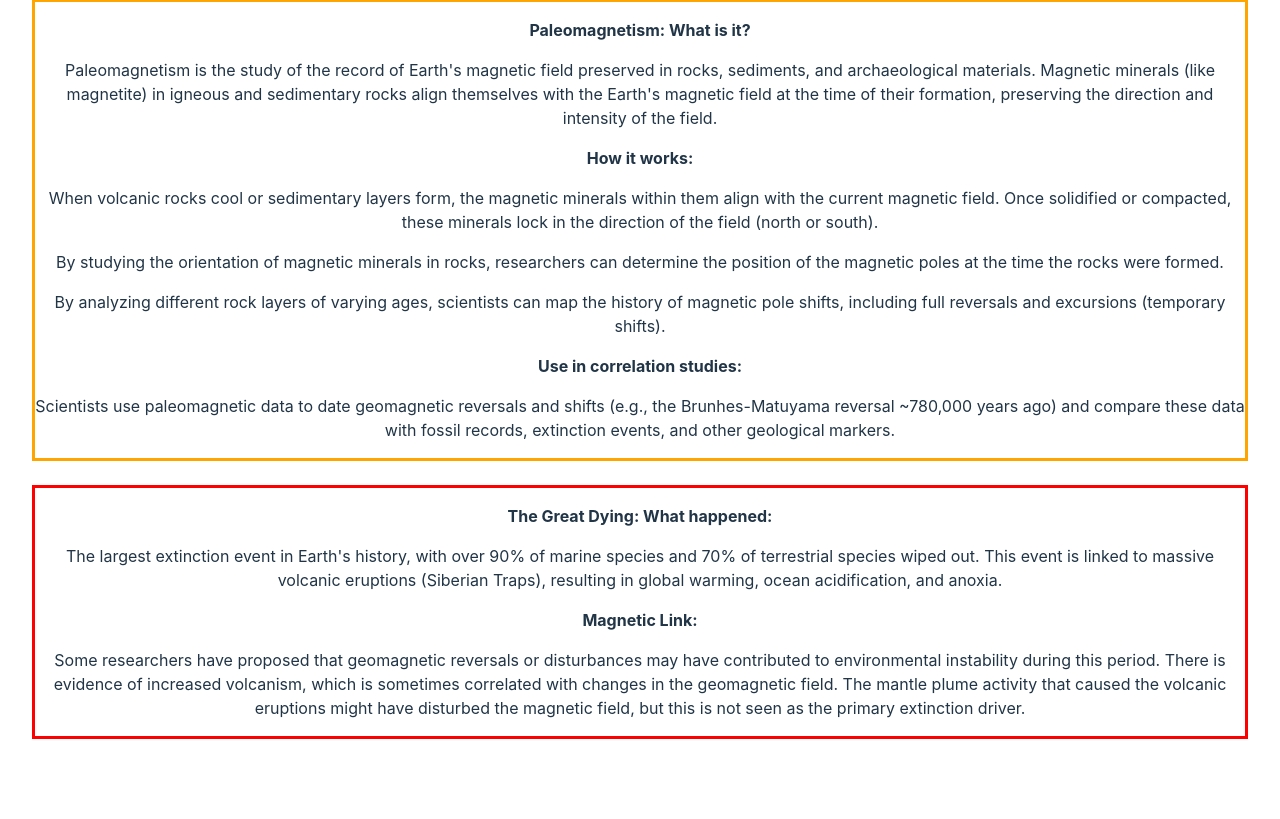
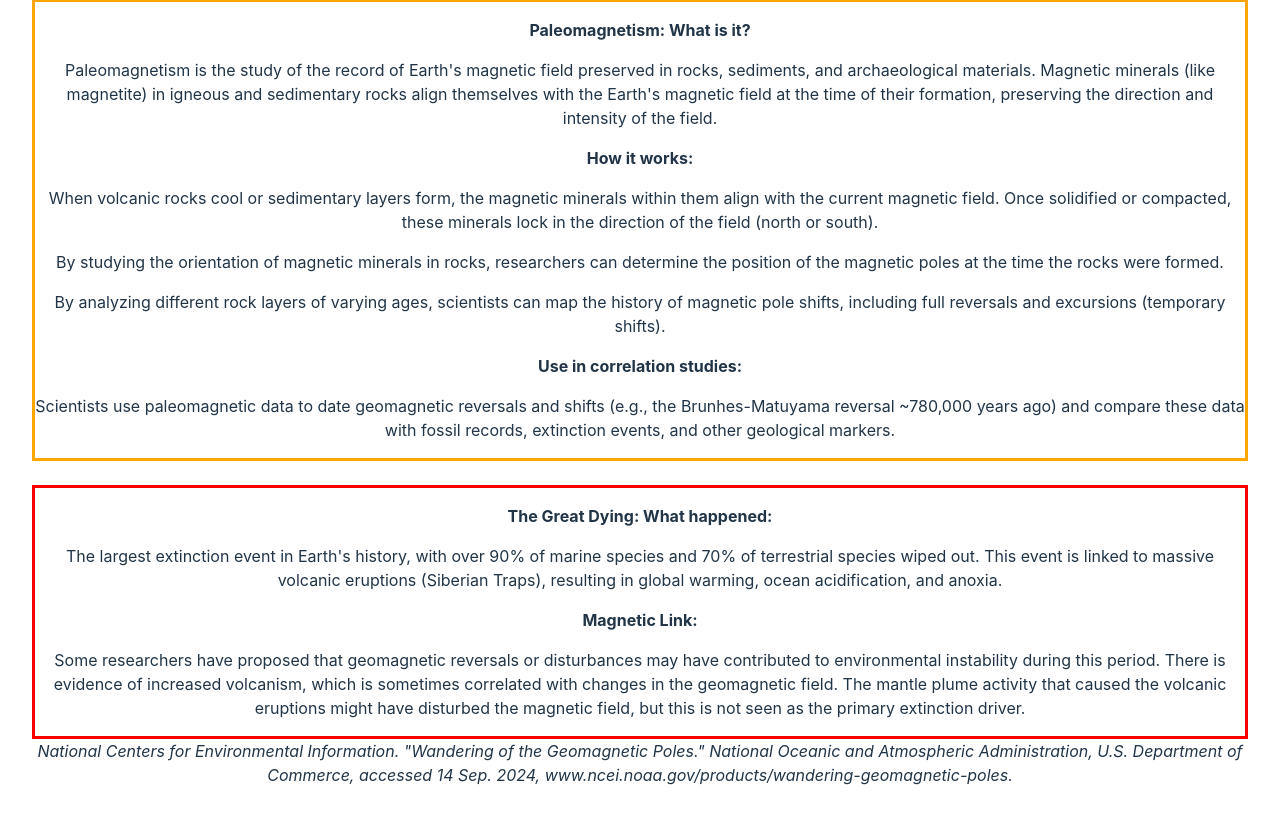
Before and after one commit to SharukhGV/dawn-of-the-hour, a React (Vite) app: page /magneticpoleanomaly in a window 1280 px wide. Shown: the part 3695-4514 px from the top of the page. Before the commit the page ends 4466 px from the top, so only its background shows below. Built offline with nearby package versions, Linux system fonts and the light colour scheme.

Commit message:
added citation

```diff
--- a/src/pages/MagneticPoleAnomaly.jsx
+++ b/src/pages/MagneticPoleAnomaly.jsx
@@ -153,6 +153,8 @@ function MagneticPoleAnomaly(){
     <p>Some researchers have proposed that geomagnetic reversals or disturbances may have contributed to environmental instability during this period. There is evidence of increased volcanism, which is sometimes correlated with changes in the geomagnetic field. The mantle plume activity that caused the volcanic eruptions might have disturbed the magnetic field, but this is not seen as the primary extinction driver.</p>
 </div>
    </div>
+
+   <em class="citation"> National Centers for Environmental Information. "Wandering of the Geomagnetic Poles." National Oceanic and Atmospheric Administration, U.S. Department of Commerce, accessed 14 Sep. 2024, www.ncei.noaa.gov/products/wandering-geomagnetic-poles. </em>
     </div>
   );
 };
```
